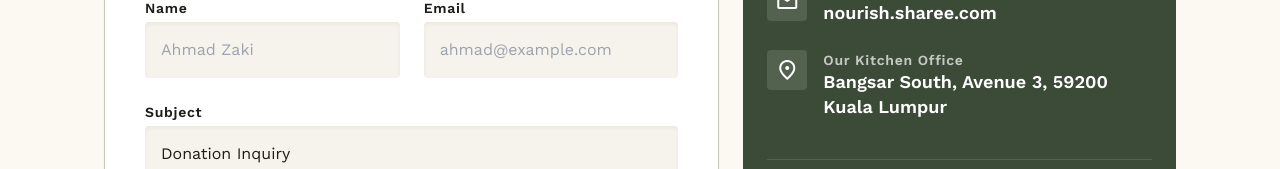
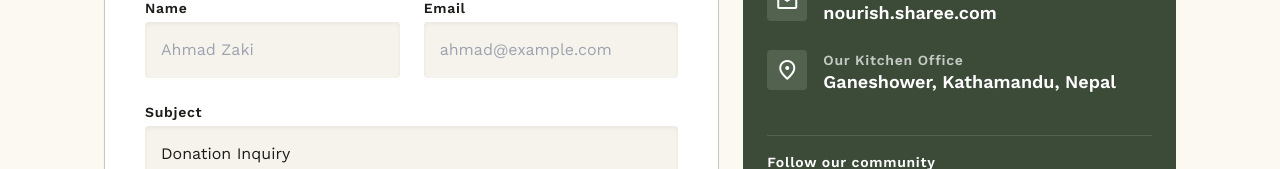
Before and after one commit to serendipityMist/NourishShare-E2300557-E2300584-E2300570, a React (Vite) app in the folder frontend/: page /contact in a window 1280 px wide. Shown: the part 416-585 px from the top of the page. Built offline with nearby package versions, Linux system fonts and the light colour scheme.

Commit message:
Location edited in the contact page

```diff
--- a/frontend/src/pages/Contact.jsx
+++ b/frontend/src/pages/Contact.jsx
@@ -3,7 +3,7 @@ import PublicLayout from '../components/layout/PublicLayout.jsx';
 
 const CONTACT_INFO = [
   { icon: 'mail', label: 'Email Us', value: 'nourish.sharee.com' },
-  { icon: 'location_on', label: 'Our Kitchen Office', value: 'Bangsar South, Avenue 3, 59200 Kuala Lumpur' },
+  { icon: 'location_on', label: 'Our Kitchen Office', value: 'Ganeshower, Kathamandu, Nepal' },
 ];
 
 const FAQS = [
```
